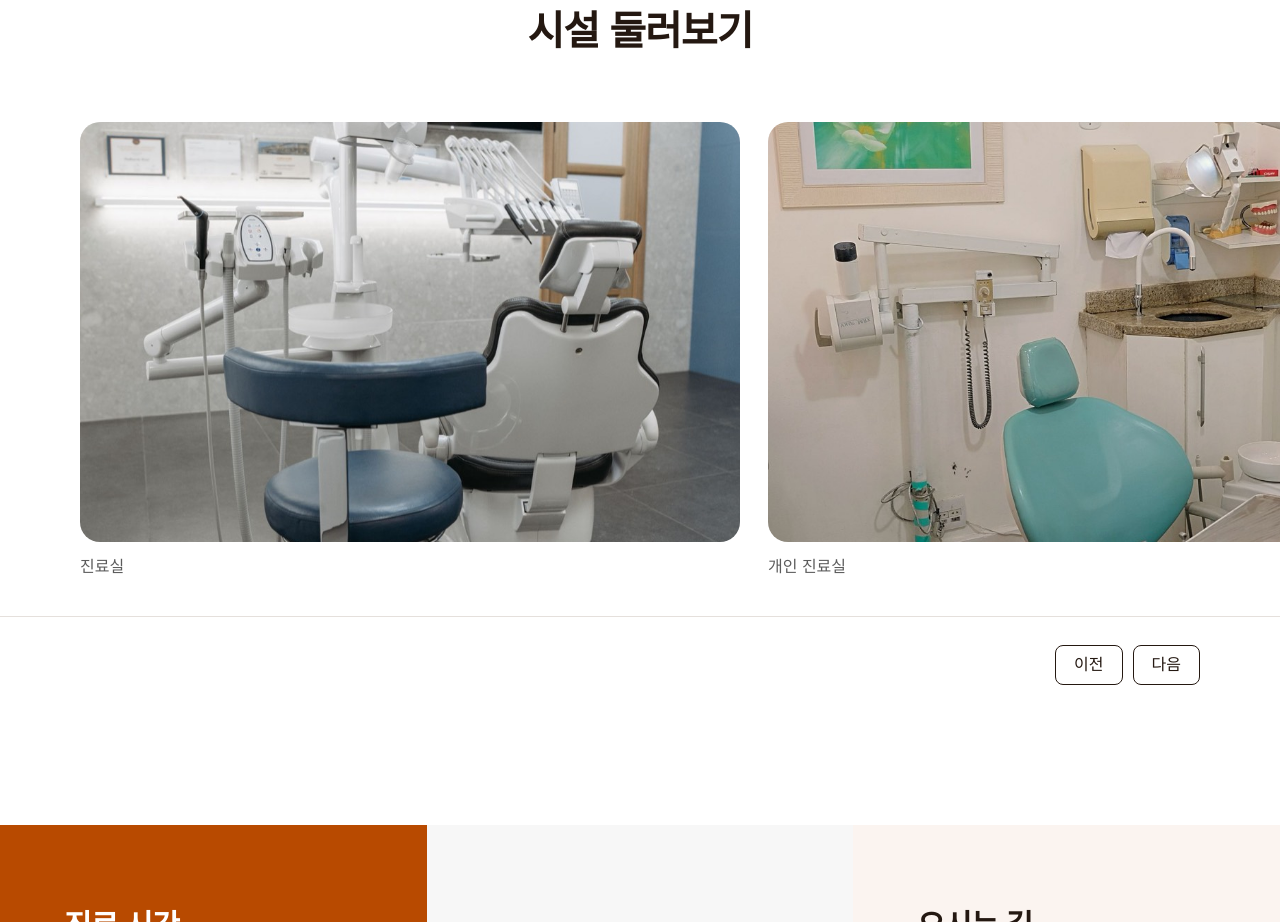
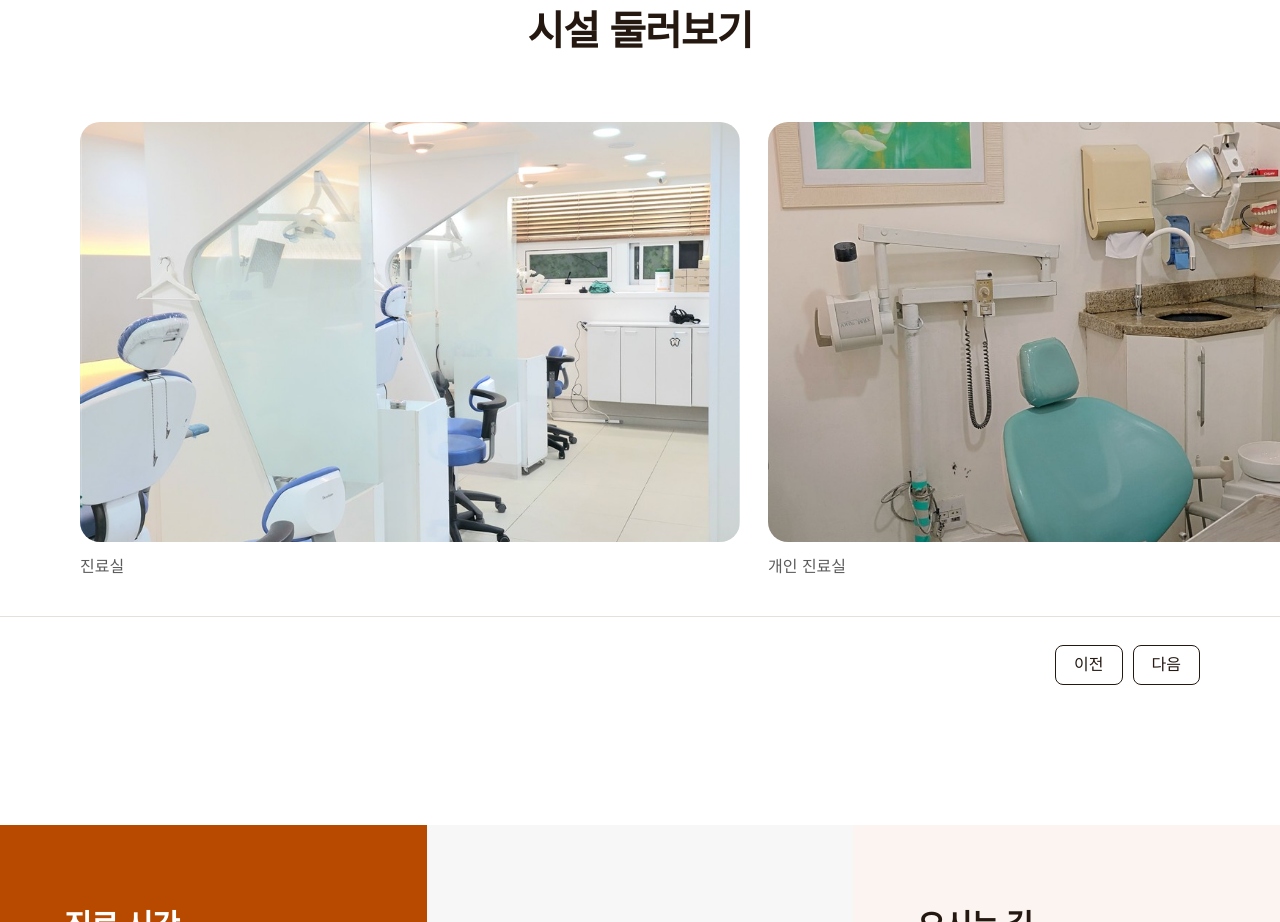
Before and after one commit to dohhyangju-hue/dental-homepage, a plain HTML site: page index.html in a window 1280 px wide. Shown: the part 5260-6182 px from the top of the page. Drawn offline with Linux system fonts and the light colour scheme; grey boxes are pictures that could not be loaded; a web font is replaced by a local one.

Commit message:
HypeProof Studio에서 홈페이지 올리기 (c4ec7465)

```diff
--- a/index.html
+++ b/index.html
@@ -204,7 +204,7 @@
       <h2 class="title title--center title--dot fade" id="space-title">시설 <mark>둘러보기</mark></h2>
     </div>
     <div class="strip fade" id="strip" tabindex="0" aria-label="시설 사진 목록, 좌우로 넘겨 볼 수 있습니다">
-      <figure><img src="images/photo-10.jpg" width="1600" height="2396" alt="모니터와 진료 의자가 갖춰진 진료실" loading="lazy"><figcaption>진료실</figcaption></figure>
+      <figure><img src="images/clinic-main.jpg" width="900" height="1600" alt="서울도담치과 진료실" loading="lazy"><figcaption>진료실</figcaption></figure>
       <figure><img src="images/photo-11.jpg" width="1600" height="2326" alt="청록색 진료 의자가 놓인 진료실" loading="lazy"><figcaption>개인 진료실</figcaption></figure>
       <figure><img src="images/photo-12.jpg" width="1600" height="2400" alt="파란 진료 의자가 여러 대 놓인 넓은 진료 공간" loading="lazy"><figcaption>진료 공간</figcaption></figure>
       <figure><img src="images/photo-13.jpg" width="1600" height="2397" alt="흑백으로 촬영한 진료 의자와 기구" loading="lazy"><figcaption>진료 기구</figcaption></figure>
```
Also changed, not shown: hps-build.txt, images/clinic-main.jpg (added), 1 other file.
